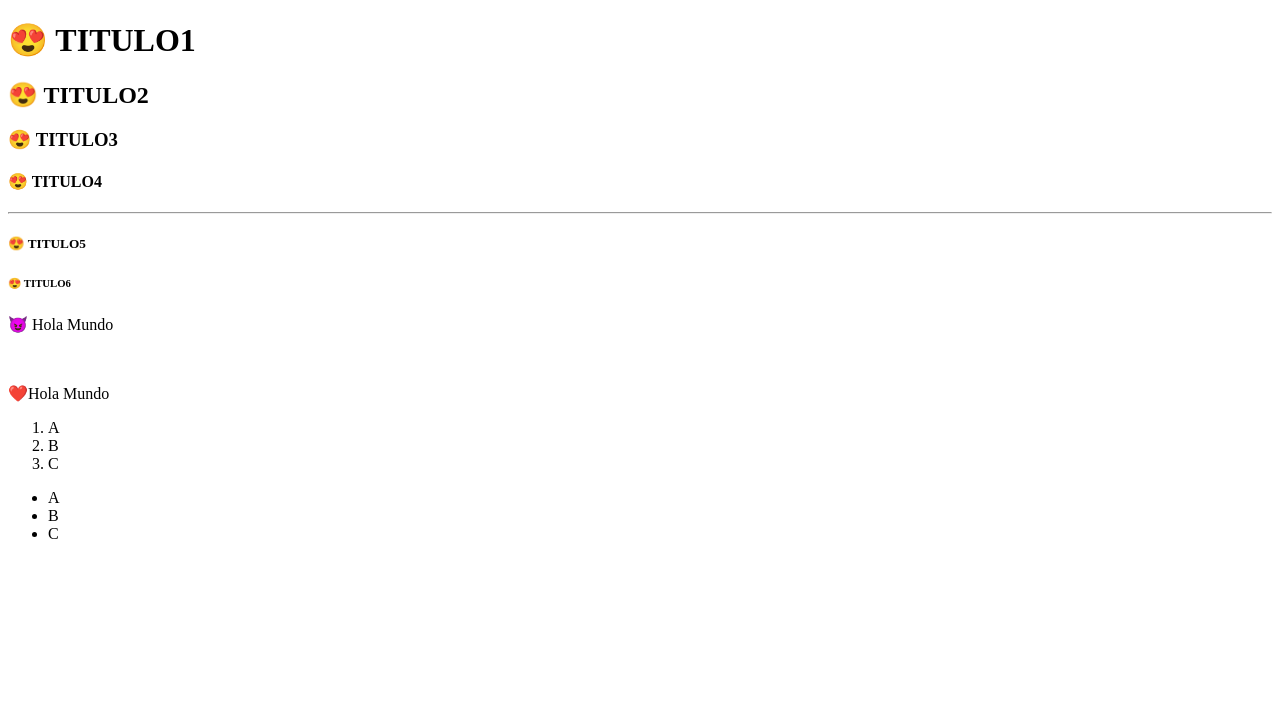
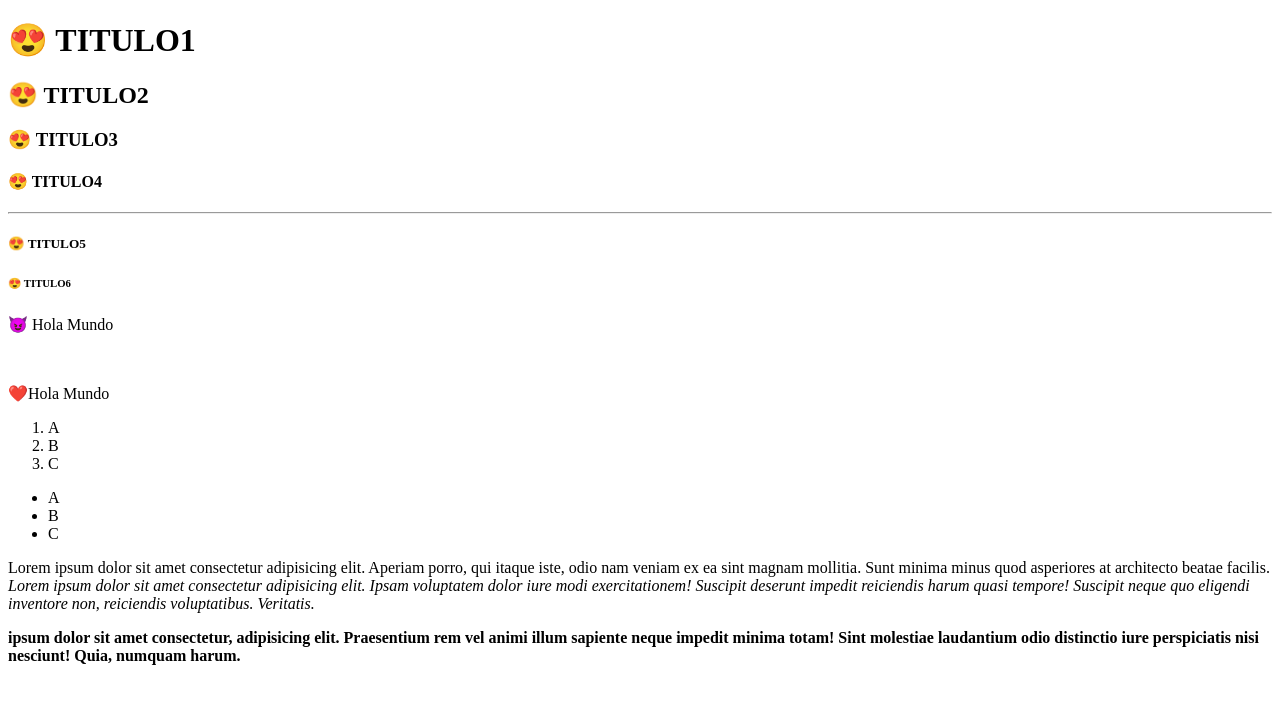
Before and after one commit to anamrodriguezped-maker/IAG344, a plain HTML site: page front/index.html in a window 1280 px wide. Drawn offline with Linux system fonts and the light colour scheme.

Commit message:
IAG344 v4

```diff
--- a/front/index.html
+++ b/front/index.html
@@ -31,5 +31,9 @@
         <li>B</li>
         <li>C</li>
     </ul>
-</body>
+    <div class="container"> Lorem ipsum dolor sit amet consectetur adipisicing elit. Aperiam porro, qui itaque iste, odio nam veniam ex ea sint magnam mollitia. Sunt minima minus quod asperiores at architecto beatae facilis. </div>
+    <div class="container2"> <em>Lorem ipsum dolor sit amet consectetur adipisicing elit. Ipsam voluptatem dolor iure modi exercitationem! Suscipit deserunt impedit reiciendis harum quasi tempore! Suscipit neque quo eligendi inventore non, reiciendis voluptatibus. Veritatis.</em></div>
+
+<p><strong>ipsum dolor sit amet consectetur, adipisicing elit. Praesentium rem vel animi illum sapiente neque impedit minima totam! Sint molestiae laudantium odio distinctio iure perspiciatis nisi nesciunt! Quia, numquam harum.</strong> </p>
+   </body>
 </html>
```
Also changed, not shown: 1 other file.
